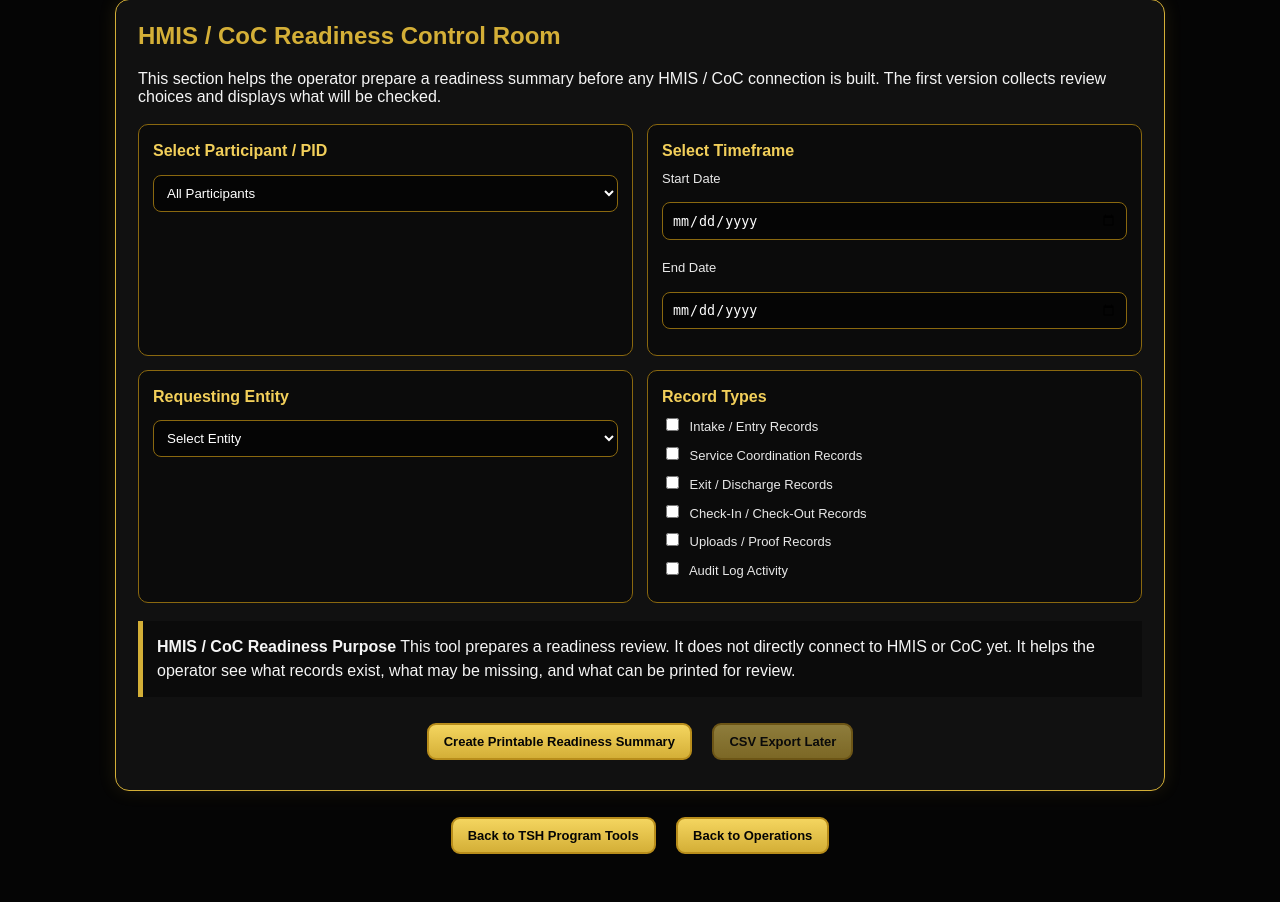
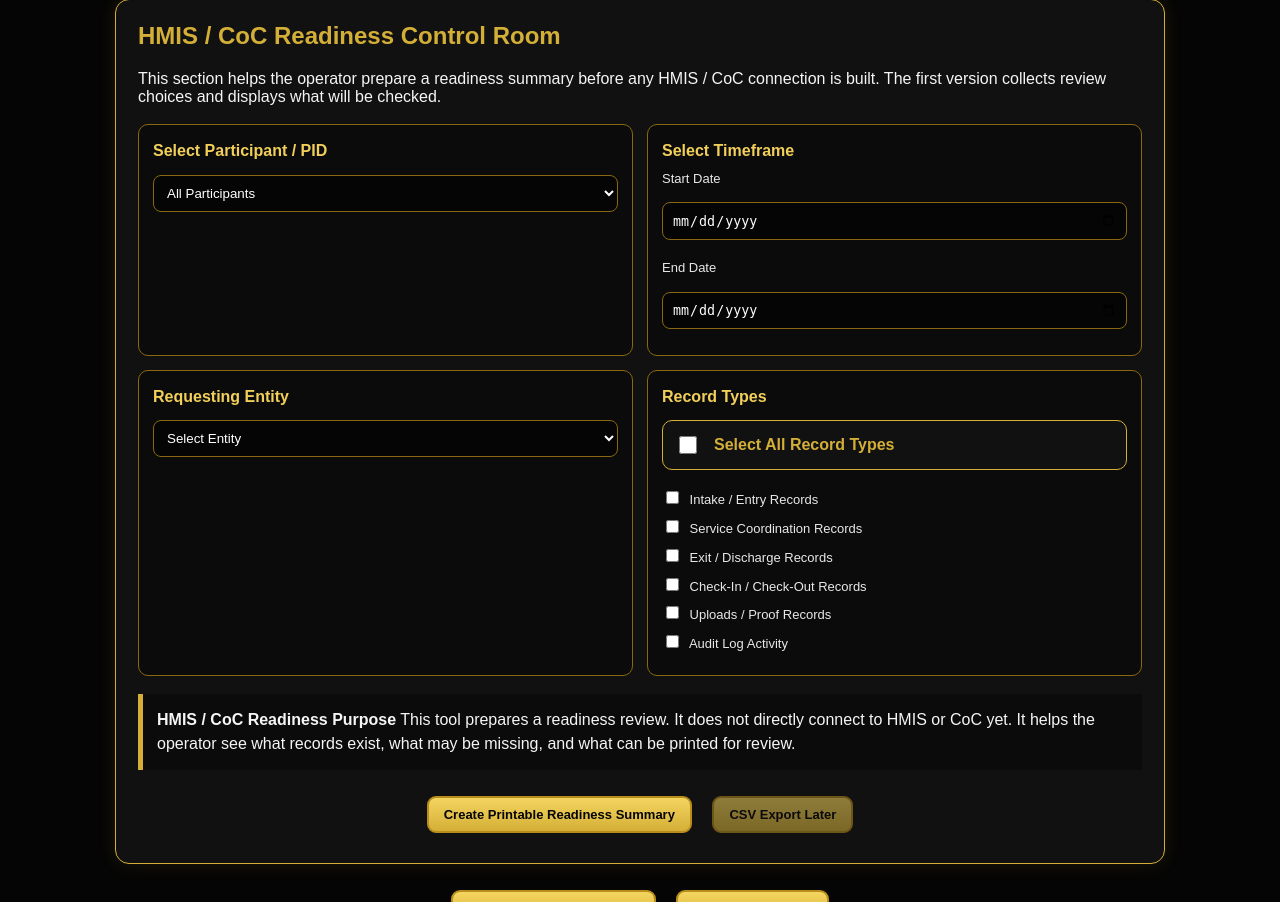
Before and after one commit to Pearlzzpearlzz/Nilpf-store, a Flask app: page /audit-packet-builder in a window 1280 px wide. Shown: the part 242-1144 px from the top of the page. Before the commit the page ends 1096 px from the top, so only its background shows below. Run offline with Flask 3, Linux system fonts and the light colour scheme; the visitor is signed in with stand-in values (Sample User, id 1).

Commit message:
Improve audit packet select all record types display

```diff
--- a/templates/audit_packet_builder.html
+++ b/templates/audit_packet_builder.html
@@ -271,12 +271,17 @@
         </div>
         <div class="item">
           <strong>Record Types</strong>
-          <label><input type="checkbox" name="record_types" value="intake_entry"> Intake / Entry Records</label>
-          <label><input type="checkbox" name="record_types" value="service_coordination"> Service Coordination Records</label>
-          <label><input type="checkbox" name="record_types" value="exit_discharge"> Exit / Discharge Records</label>
-          <label><input type="checkbox" name="record_types" value="check_in_out"> Check-In / Check-Out Records</label>
-          <label><input type="checkbox" name="record_types" value="uploads_proof"> Uploads / Proof Records</label>
-          <label><input type="checkbox" name="record_types" value="audit_log"> Audit Log Activity</label>
+          <div style="display:flex;align-items:center;gap:10px;margin:12px 0 18px 0;padding:12px;border:1px solid #d4af37;border-radius:10px;background:#111;color:#d4af37;font-weight:800;">
+            <input type="checkbox" id="select_all_record_types" style="width:18px;height:18px;">
+            <span>Select All Record Types</span>
+          </div>
+
+          <label><input type="checkbox" class="record-type-box" name="record_types" value="intake_entry"> Intake / Entry Records</label>
+          <label><input type="checkbox" class="record-type-box" name="record_types" value="service_coordination"> Service Coordination Records</label>
+          <label><input type="checkbox" class="record-type-box" name="record_types" value="exit_discharge"> Exit / Discharge Records</label>
+          <label><input type="checkbox" class="record-type-box" name="record_types" value="check_in_out"> Check-In / Check-Out Records</label>
+          <label><input type="checkbox" class="record-type-box" name="record_types" value="uploads_proof"> Uploads / Proof Records</label>
+          <label><input type="checkbox" class="record-type-box" name="record_types" value="audit_log"> Audit Log Activity</label>
         </div>
       </div>
 
@@ -296,5 +301,27 @@
     <a class="button" href="/tsh-program-tools">Back to TSH Program Tools</a>
     <a class="button" href="/operations">Back to Operations</a>
   </main>
+
+<script>
+document.addEventListener("DOMContentLoaded", function () {
+  const selectAll = document.getElementById("select_all_record_types");
+  const boxes = Array.from(document.querySelectorAll(".record-type-box"));
+
+  if (!selectAll || boxes.length === 0) return;
+
+  selectAll.addEventListener("change", function () {
+    boxes.forEach(function (box) {
+      box.checked = selectAll.checked;
+    });
+  });
+
+  boxes.forEach(function (box) {
+    box.addEventListener("change", function () {
+      selectAll.checked = boxes.every(function (b) { return b.checked; });
+    });
+  });
+});
+</script>
+
 </body>
 </html>
```
